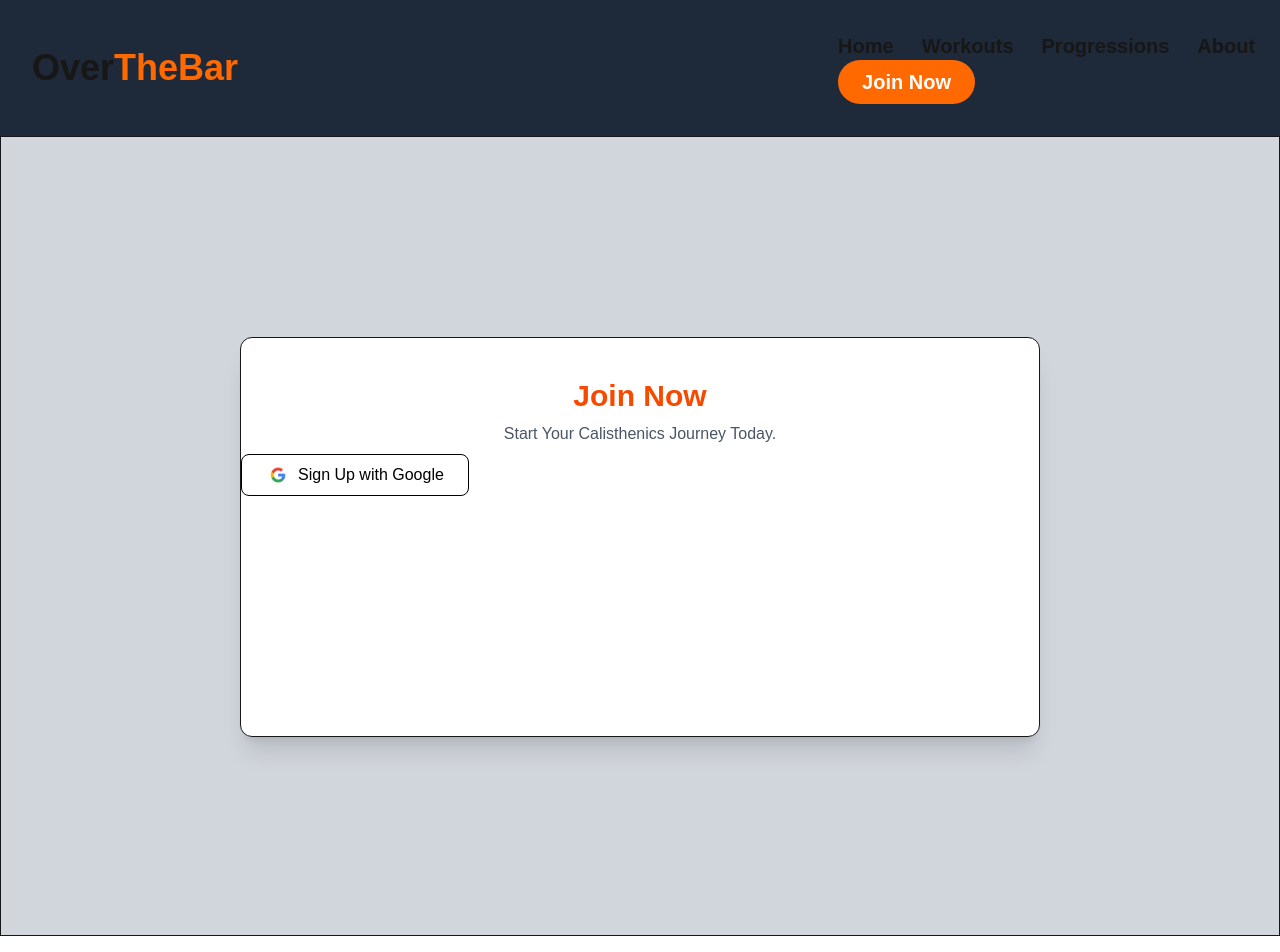
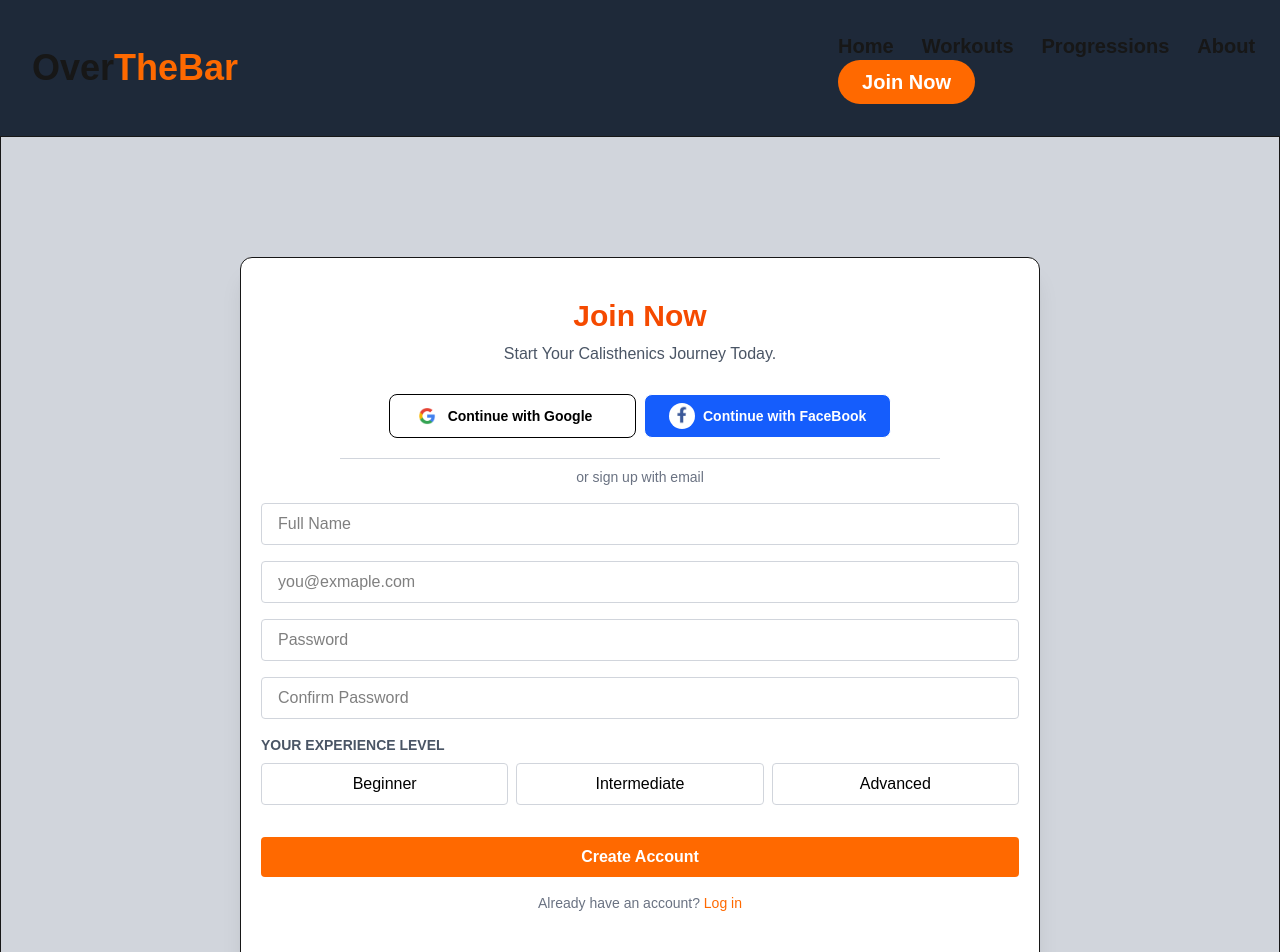
Before and after one commit to nnorsek/OverTheBar, a Next.js app: page /signup in a window 1280 px wide. Shown: the top 952 px of the page. Built offline with nearby package versions, Linux system fonts and the light colour scheme.

Commit message:
sign up page done

```diff
--- a/src/app/components/ButtonSignUpOptions.tsx
+++ b/src/app/components/ButtonSignUpOptions.tsx
@@ -24,10 +24,16 @@ const ButtonSignUpOptions: React.FC<ButtonSignUpOptionsProps> = ({
   return (
     <button
       onClick={() => signIn(signInType)}
-      className={`flex items-center gap-2 px-6 py-2 ${backgroundColor} ${textColor} border rounded-lg hover:${hoverBackgroundColor} hover:cursor-pointer`}
+      className={`flex font-bold gap-2 px-6 py-2 text-sm ${backgroundColor} ${textColor} border rounded-lg ${hoverBackgroundColor} hover:cursor-pointer`}
     >
-      <Image src={logoSrc} alt={`${signInType} logo`} width={24} height={24} />
-      <span>{text}</span>
+      <Image
+        src={logoSrc}
+        alt={`${signInType} logo`}
+        width={26}
+        height={26}
+        className="rounded-full"
+      />
+      <span className="my-auto">{text}</span>
     </button>
   );
 };
--- a/src/app/signup/page.tsx
+++ b/src/app/signup/page.tsx
@@ -1,24 +1,103 @@
-import React from "react";
+"use client";
+import React, { useState } from "react";
 import ButtonSignUpOptions from "../components/ButtonSignUpOptions";
 
 const page = () => {
+  const [selectedLevel, setSelectedLevel] = useState<string>("");
+
+  const experienceLevels = ["Beginner", "Intermediate", "Advanced"];
   return (
     <div className="border flex justify-center bg-gray-300 min-h-screen">
-      <div className="border bg-white justify-center mt-50 w-200 h-100 shadow-xl rounded-xl">
+      <div className="border bg-white justify-center my-30 w-200 h-180 shadow-xl rounded-xl">
         <h1 className="text-3xl text-center text-orange-600 pt-10 font-bold">
           Join Now
         </h1>
         <p className="texl-lg text-gray-600 text-center py-2">
           Start Your Calisthenics Journey Today.
         </p>
+        <div className="grid grid-cols-2 justify-self-center gap-x-2 pt-5">
           <ButtonSignUpOptions
-          text="Sign Up with Google"
+            text="Continue with Google"
             textColor="text-black"
             logoSrc="/images/google-logo.webp"
             backgroundColor="bg-white"
-          hoverBackgroundColor="bg-gray-500"
+            hoverBackgroundColor="hover:bg-gray-200"
             signInType="google"
           />
+          <ButtonSignUpOptions
+            text="Continue with FaceBook"
+            textColor="text-white"
+            logoSrc="/images/facebook-logo.png"
+            backgroundColor="bg-blue-600"
+            hoverBackgroundColor="hover:bg-blue-800"
+            signInType="google"
+          />
+        </div>
+        <hr className="mt-5 w-150 mx-auto border-gray-300"></hr>
+        <p className="justify-self-center text-sm text-gray-500 pt-2">
+          or sign up with email
+        </p>
+        <form className="flex flex-col gap-4 pt-4 px-5 text-black">
+          <input
+            type="text"
+            placeholder="Full Name"
+            className="border border-gray-300 rounded px-4 py-2"
+          />
+          <input
+            type="email"
+            placeholder="you@exmaple.com"
+            className="border border-gray-300 rounded px-4 py-2"
+          />
+          <input
+            type="password"
+            placeholder="Password"
+            className="border border-gray-300 rounded px-4 py-2"
+          />
+          <input
+            type="password"
+            placeholder="Confirm Password"
+            className="border border-gray-300 rounded px-4 py-2"
+          />
+
+          {/* Experience Level */}
+          <div>
+            <p className="text-sm text-gray-600 font-semibold mb-2">
+              YOUR EXPERIENCE LEVEL
+            </p>
+            <div className="flex justify-between gap-2">
+              {experienceLevels.map((level) => (
+                <button
+                  type="button"
+                  key={level}
+                  onClick={() => setSelectedLevel(level)}
+                  className={`flex-1 rounded px-4 py-2 hover:bg-gray-100 transition-all border ${
+                    selectedLevel === level
+                      ? "border-orange-500"
+                      : "border-gray-300"
+                  }`}
+                >
+                  {level}
+                </button>
+              ))}
+            </div>
+          </div>
+
+          {/* Submit Button */}
+          <button
+            type="submit"
+            className="mt-4 bg-orange-500 text-white py-2 rounded hover:bg-orange-600 font-semibold"
+          >
+            Create Account
+          </button>
+        </form>
+
+        {/* Login Link */}
+        <p className="text-center text-sm text-gray-500 mt-4">
+          Already have an account?{" "}
+          <a href="/login" className="text-orange-500 hover:underline">
+            Log in
+          </a>
+        </p>
       </div>
     </div>
   );
```
Also changed, not shown: public/images/facebook-logo.jpeg (added), public/images/facebook-logo.png (added). Lines whose indentation alone changed are shown as unchanged.
